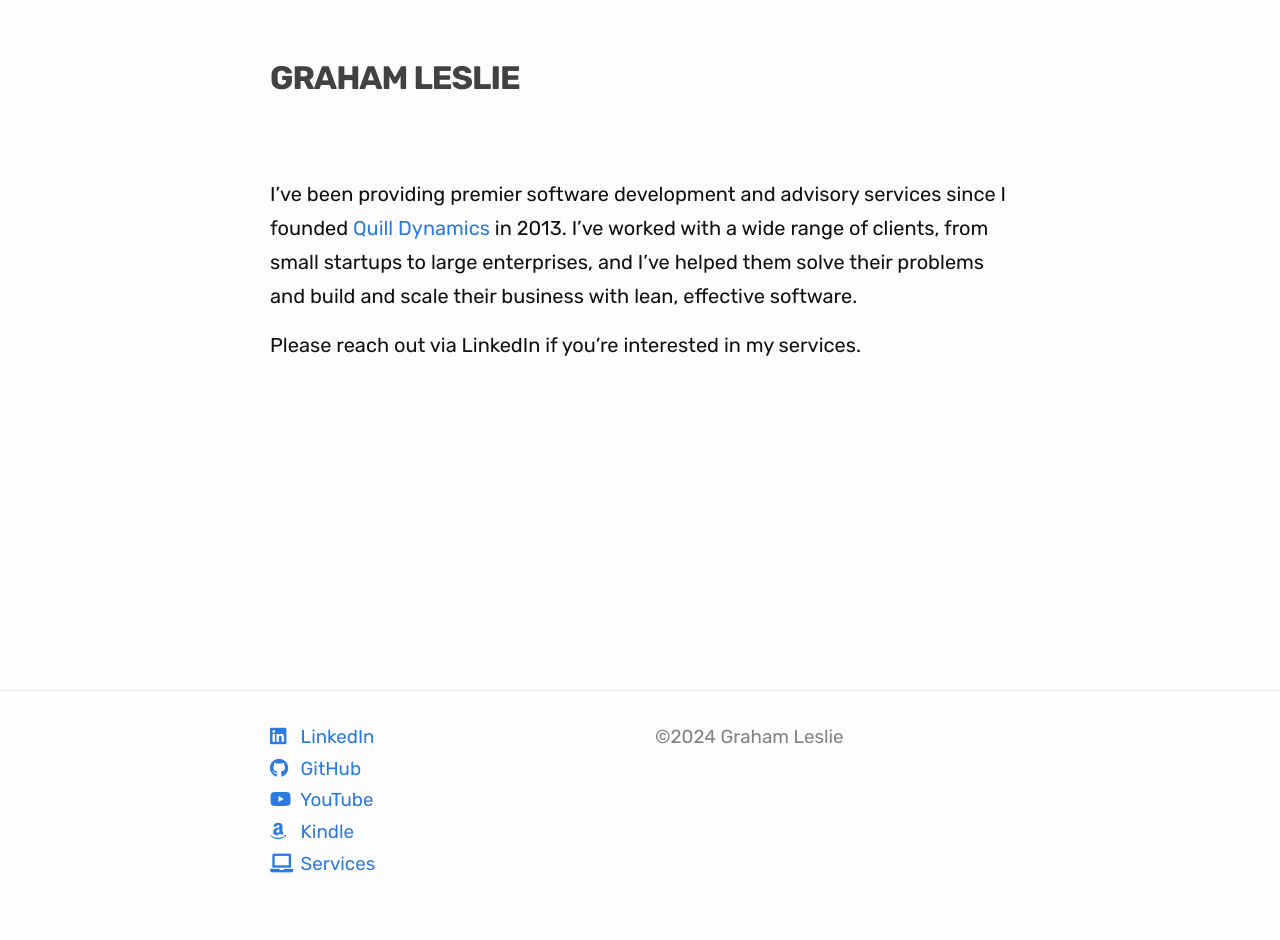
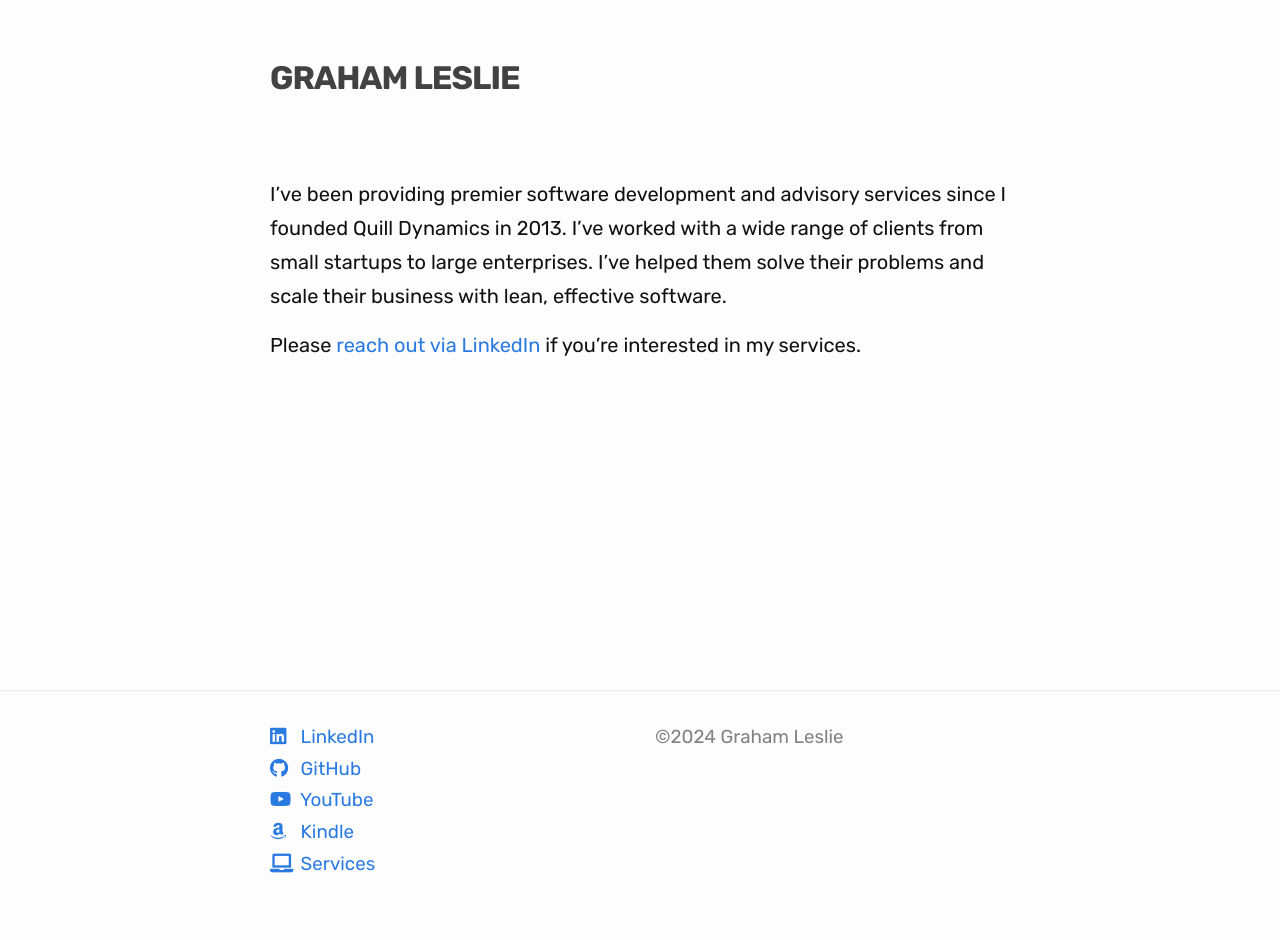
Before and after one commit to grahamleslie/grahamleslie.github.io, a Jekyll site: the page built from services.markdown, in a window 1280 px wide. Built offline with Jekyll 4.4.1, drawn with Linux system fonts in a browser that asks for light colours; nearby versions of some CDN libraries; our own code applies the rules of GitHub Pages for plain Markdown files.

Commit message:
Updates copy

```diff
--- a/services.markdown
+++ b/services.markdown
@@ -1,3 +1,3 @@
-I've been providing premier software development and advisory services since I founded [Quill Dynamics](https://quilldynamics.com/) in 2013. I've worked with a wide range of clients, from small startups to large enterprises, and I've helped them solve their problems and build and scale their business with lean, effective software.
+I've been providing premier software development and advisory services since I founded Quill Dynamics in 2013. I've worked with a wide range of clients from small startups to large enterprises. I've helped them solve their problems and scale their business with lean, effective software.
 
-Please reach out via LinkedIn if you're interested in my services.
+Please [reach out via LinkedIn](https://www.linkedin.com/in/grahamaleslie) if you're interested in my services.
```
